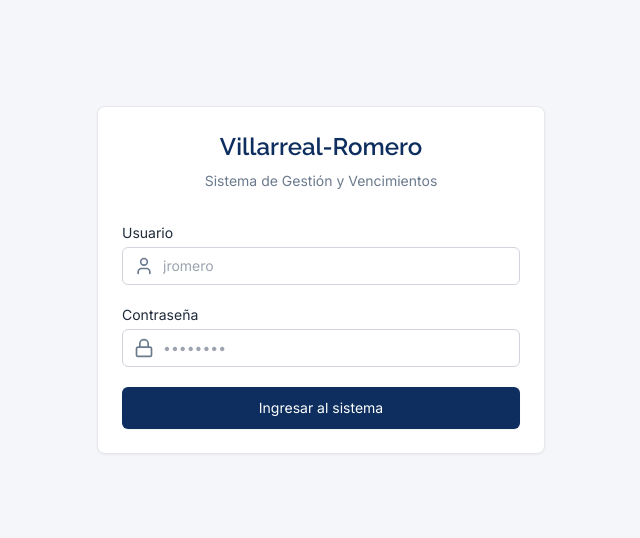
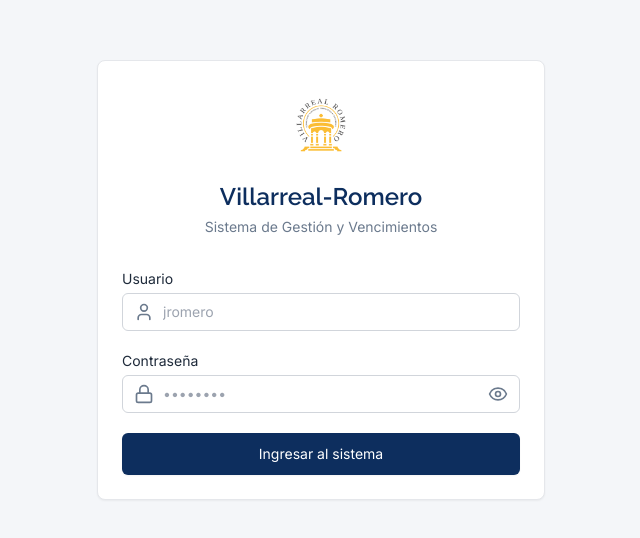
Before and after one commit to bernardootero95/villarreal-romero-app, a React (Vite) app: page /login in a window 1280 px wide. Shown: the part 120-658 px from the top of the page, without its empty margins (319-959 px from the left). Built offline with nearby package versions, Linux system fonts and the light colour scheme; no server answers.

Commit message:
UI/UX: Integración de logotipo y funcionalidad para visualizar contraseña en login

```diff
--- a/src/features/auth/LoginPage.tsx
+++ b/src/features/auth/LoginPage.tsx
@@ -3,9 +3,11 @@ import { useForm } from "react-hook-form";
 import { zodResolver } from "@hookform/resolvers/zod";
 import { z } from "zod";
 import { supabase } from "../../lib/supabase";
-import { Lock, User as UserIcon, AlertCircle } from "lucide-react";
+import { Lock, User as UserIcon, AlertCircle, Eye, EyeOff } from "lucide-react";
 import { useNavigate } from "react-router-dom";
 import { useAuth } from "../../contexts/AuthContext";
+// Importamos el logo de la empresa
+import logo from "../../assets/LOGO-2.png";
 
 // Esquema de validación estricto
 const loginSchema = z.object({
@@ -18,6 +20,7 @@ type LoginFormData = z.infer<typeof loginSchema>;
 export const LoginPage = () => {
   const [authError, setAuthError] = useState<string | null>(null);
   const [isLoading, setIsLoading] = useState(false);
+  const [showPassword, setShowPassword] = useState(false); // Estado para alternar visibilidad de clave
 
   const navigate = useNavigate();
   const { session } = useAuth();
@@ -42,7 +45,7 @@ export const LoginPage = () => {
     setAuthError(null);
 
     // Transformamos el username al formato de correo interno (Actualizado a tu dominio)
-    const internalEmail = `${data.username.toLowerCase()}@villarreal-romero.local`;
+    const internalEmail = `${data.username.toLowerCase().trim()}@villarreal-romero.local`;
 
     const { error } = await supabase.auth.signInWithPassword({
       email: internalEmail,
@@ -61,11 +64,17 @@ export const LoginPage = () => {
   return (
     <div className="min-h-screen bg-background flex items-center justify-center p-4">
       <div className="card-container w-full max-w-md">
-        <div className="text-center mb-8">
+        {/* Cabecera con Logo */}
+        <div className="text-center mb-8 flex flex-col items-center">
+          <img
+            src={logo}
+            alt="Logo Villarreal-Romero"
+            className="h-20 w-auto mb-4 object-contain"
+          />
           <h1 className="text-2xl font-title font-semibold text-primary">
             Villarreal-Romero
           </h1>
-          <p className="text-text-muted mt-2 font-body text-sm">
+          <p className="text-text-muted mt-1 font-body text-sm">
             Sistema de Gestión y Vencimientos
           </p>
         </div>
@@ -97,7 +106,7 @@ export const LoginPage = () => {
             )}
           </div>
 
-          {/* Campo Contraseña */}
+          {/* Campo Contraseña con Toggle de Visibilidad */}
           <div>
             <label className="block text-sm font-medium text-text-main mb-1">
               Contraseña
@@ -107,14 +116,30 @@ export const LoginPage = () => {
                 <Lock className="h-5 w-5 text-text-muted" />
               </div>
               <input
-                type="password"
+                type={showPassword ? "text" : "password"}
                 {...register("password")}
                 disabled={isLoading}
-                className={`block w-full pl-10 pr-3 py-2 border ${
+                // pr-10 asegura que el texto no se superponga con el botón del ojo
+                className={`block w-full pl-10 pr-10 py-2 border ${
                   errors.password ? "border-danger" : "border-gray-300"
                 } rounded-md focus:outline-none focus:ring-1 focus:ring-accent focus:border-accent sm:text-sm transition-colors bg-surface`}
                 placeholder="••••••••"
               />
+              <button
+                type="button"
+                onClick={() => setShowPassword((prev) => !prev)}
+                disabled={isLoading}
+                className="absolute inset-y-0 right-0 pr-3 flex items-center text-text-muted hover:text-primary transition-colors focus:outline-none"
+                aria-label={
+                  showPassword ? "Ocultar contraseña" : "Mostrar contraseña"
+                }
+              >
+                {showPassword ? (
+                  <EyeOff className="h-5 w-5" />
+                ) : (
+                  <Eye className="h-5 w-5" />
+                )}
+              </button>
             </div>
             {errors.password && (
               <p className="mt-1 text-sm text-danger">
@@ -135,9 +160,34 @@ export const LoginPage = () => {
           <button
             type="submit"
             disabled={isLoading}
-            className="w-full flex justify-center py-2.5 px-4 border border-transparent rounded-md shadow-sm text-sm font-medium text-surface bg-primary hover:bg-primary/90 focus:outline-none focus:ring-2 focus:ring-offset-2 focus:ring-primary disabled:opacity-70 disabled:cursor-not-allowed transition-all"
+            className="w-full flex justify-center items-center py-2.5 px-4 border border-transparent rounded-md shadow-sm text-sm font-medium text-surface bg-primary hover:bg-primary/90 focus:outline-none focus:ring-2 focus:ring-offset-2 focus:ring-primary disabled:opacity-70 disabled:cursor-not-allowed transition-all"
           >
-            {isLoading ? "Iniciando sesión..." : "Ingresar al sistema"}
+            {isLoading ? (
+              <>
+                <svg
+                  className="animate-spin -ml-1 mr-2 h-4 w-4 text-surface"
+                  fill="none"
+                  viewBox="0 0 24 24"
+                >
+                  <circle
+                    className="opacity-25"
+                    cx="12"
+                    cy="12"
+                    r="10"
+                    stroke="currentColor"
+                    strokeWidth="4"
+                  ></circle>
+                  <path
+                    className="opacity-75"
+                    fill="currentColor"
+                    d="M4 12a8 8 0 018-8V0C5.373 0 0 5.373 0 12h4zm2 5.291A7.962 7.962 0 014 12H0c0 3.042 1.135 5.824 3 7.938l3-2.647z"
+                  ></path>
+                </svg>
+                Iniciando sesión...
+              </>
+            ) : (
+              "Ingresar al sistema"
+            )}
           </button>
         </form>
       </div>
```
